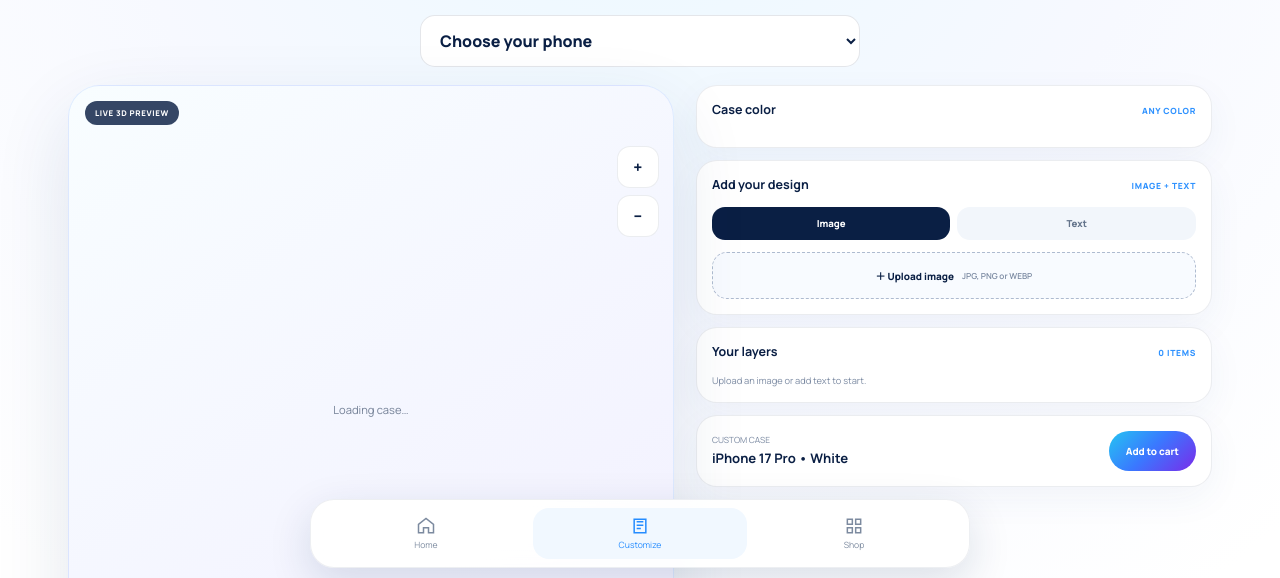
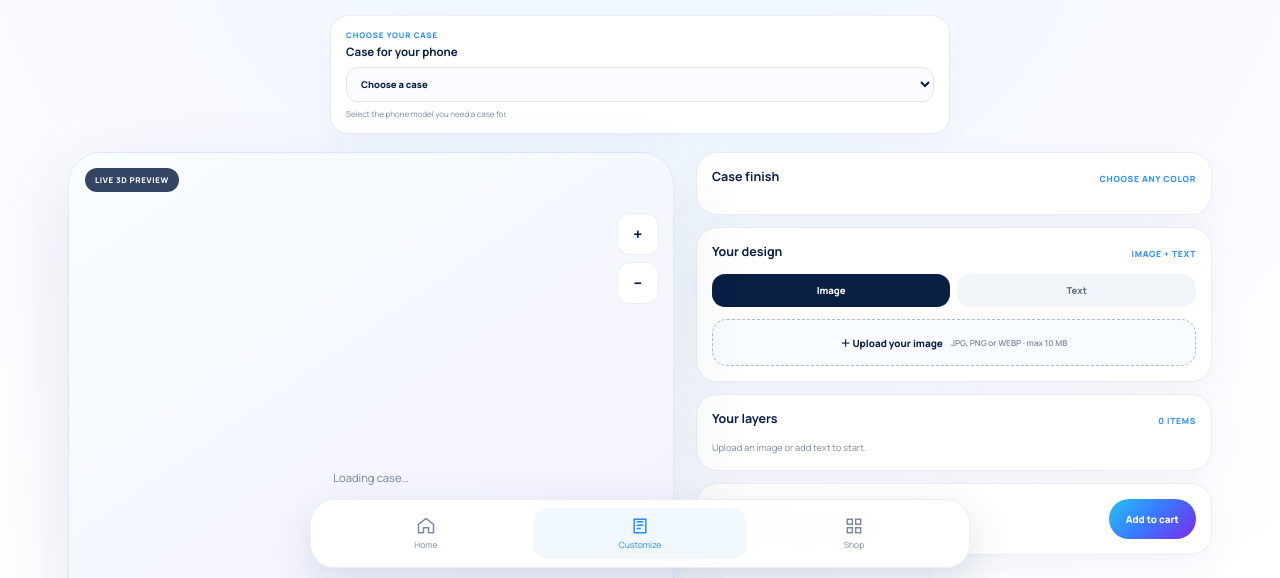
Before and after one commit to hadiajami/hadi-mobile-new, a plain HTML site: page setup.html in a window 1280 px wide. Shown: the part 222-800 px from the top of the page. Drawn offline with nearby package versions, Linux system fonts and the light colour scheme.

Commit message:
Update setup.html

```diff
--- a/setup.html
+++ b/setup.html
@@ -37,7 +37,12 @@ button,input,select{font:inherit}.studio-header{position:sticky;top:0;z-index:40
 .bottom-nav{position:fixed;z-index:45;left:50%;bottom:max(10px,env(safe-area-inset-bottom));transform:translateX(-50%);width:min(660px,calc(100% - 24px));display:grid;grid-template-columns:repeat(3,1fr);padding:8px;background:rgba(255,255,255,.92);backdrop-filter:blur(18px);border:1px solid rgba(10,31,68,.07);border-radius:24px;box-shadow:0 14px 44px rgba(17,42,84,.14)}.bottom-nav a{display:grid;place-items:center;gap:3px;text-decoration:none;color:#7c8a9f;font-size:.54rem;padding:8px;border-radius:16px}.bottom-nav a.active{color:#258cff;background:#f1f8ff}.bottom-nav svg{width:20px;height:20px;fill:none;stroke:currentColor;stroke-width:1.8}
 @media(max-width:820px){.shell{padding:16px 12px 36px}.grid{grid-template-columns:1fr}.viewer-column{position:relative;top:auto}.viewer{min-height:520px;border-radius:25px}.panel{margin-top:2px}.intro h1{font-size:2.35rem}.viewer-tools{bottom:12px}.hint{bottom:68px}}
 @media(max-width:460px){.viewer{min-height:500px}.shell{padding-left:10px;padding-right:10px}.sliders{grid-template-columns:1fr}.studio-header{padding-left:12px;padding-right:12px}}
-</style>
+
+.selection-grid{display:grid;grid-template-columns:1fr 1fr;gap:10px;margin:0 0 18px}.selection-card{padding:14px 15px;border:1px solid rgba(10,31,68,.08);background:#fff;border-radius:18px;box-shadow:0 10px 28px rgba(36,79,143,.045)}.selection-card>span{display:block;font-size:.48rem;font-weight:900;letter-spacing:.12em;color:#2b8cff;margin-bottom:4px}.selection-card strong{display:block;font-size:.72rem;margin-bottom:8px}.selection-card select{width:100%;border:1px solid #e1e8f1;border-radius:11px;padding:9px 10px;background:#f9fbfe;color:#0a1f44;font-size:.59rem;font-weight:750}.case-choice div{padding:9px 10px;border-radius:11px;background:linear-gradient(135deg,#f1fbff,#f4efff);font-size:.6rem;font-weight:800;color:#0a1f44}
+@media(max-width:600px){.selection-grid{grid-template-columns:1fr}.selection-card{padding:13px}}
+
+.loader-ui,.load-error{position:absolute;inset:0;display:grid;place-items:center;align-content:center;gap:7px;text-align:center;color:#6e7d93;font-size:.7rem}.loader-ui strong,.load-error strong{color:#0a1f44;font-size:.72rem}.loader-ui small,.load-error small{font-size:.53rem}.spinner{width:28px;height:28px;border:3px solid #dce8f6;border-top-color:#347dff;border-radius:50%;animation:spin .8s linear infinite}@keyframes spin{to{transform:rotate(360deg)}}.load-error button{border:0;border-radius:999px;padding:9px 15px;background:#0a1f44;color:#fff;font-size:.58rem;font-weight:800}.edit-floating{position:absolute;z-index:11;left:50%;bottom:76px;transform:translate(-50%,12px);opacity:0;pointer-events:none;width:min(360px,calc(100% - 32px));display:grid;grid-template-columns:1fr 1fr;gap:7px;padding:9px;border-radius:17px;background:rgba(255,255,255,.94);backdrop-filter:blur(15px);box-shadow:0 12px 34px rgba(16,43,84,.15);border:1px solid rgba(10,31,68,.07);transition:.2s}.edit-floating.show{opacity:1;transform:translate(-50%,0);pointer-events:auto}.edit-slider{display:grid;gap:3px}.edit-slider span{font-size:.45rem;font-weight:900;letter-spacing:.08em;color:#718096}.edit-slider input{width:100%;accent-color:#2b8cff}.mini-edit{height:29px;border:0;border-radius:9px;background:#f1f5fa;color:#0a1f44;font-weight:900}.viewer-tools{z-index:12}
+.selection-grid.single{grid-template-columns:minmax(0,620px);justify-content:center}.selection-note{display:block;margin-top:7px;color:#7b8aa2;font-size:.5rem;line-height:1.35}.selection-card select{appearance:auto}</style>
 </head>
 <body>
 <header class="studio-header">
@@ -47,7 +52,9 @@ button,input,select{font:inherit}.studio-header{position:sticky;top:0;z-index:40
 
 <main class="shell">
 <section class="intro"><span class="eyebrow">MAKE IT YOURS</span><h1>Customize your case.</h1><p>Choose your case color, add a photo or your own text, then position everything directly on the live 3D preview.</p></section>
-<div class="phone-select"><select id="deviceSelect"><option value="">Choose your phone</option></select></div>
+<div class="selection-grid single">
+  <div class="selection-card"><span>CHOOSE YOUR CASE</span><strong>Case for your phone</strong><select id="deviceSelect"><option value="">Choose a case</option></select><small class="selection-note" id="caseChoice">Select the phone model you need a case for.</small></div>
+</div>
 
 <section class="grid">
 <div class="viewer-column">
@@ -55,7 +62,8 @@ button,input,select{font:inherit}.studio-header{position:sticky;top:0;z-index:40
     <div class="stage" id="stage"><div style="display:grid;place-items:center;height:100%;font-size:.7rem;color:#748197">Loading case…</div></div>
     <div class="badge">LIVE 3D PREVIEW</div>
     <div class="zoom-pop"><button id="zoomIn" aria-label="Zoom in">+</button><button id="zoomOut" aria-label="Zoom out">−</button></div>
-    <div class="hint" id="hint">Drag the case to rotate • pinch to zoom</div>
+    <div class="hint" id="hint">Drag to rotate • pinch to zoom</div>
+    <div class="edit-floating" id="editFloating"><div class="edit-slider"><span>SIZE</span><input id="viewerSize" type="range" min="20" max="300" value="100"></div><div class="edit-slider"><span>ROTATE</span><input id="viewerRotate" type="range" min="-180" max="180" value="0"></div><button class="mini-edit" data-nudge="0,-8">↑</button><button class="mini-edit" data-nudge="-8,0">←</button><button class="mini-edit" data-nudge="0,8">↓</button><button class="mini-edit" data-nudge="8,0">→</button></div>
     <div class="viewer-tools">
       <button class="tool active" id="orbitTool" title="Rotate case"><svg viewBox="0 0 24 24"><path d="M4 12a8 8 0 1 0 3-6M4 4v5h5"/></svg></button>
       <button class="tool" id="editTool" title="Move artwork"><svg viewBox="0 0 24 24"><path d="M12 2v20M2 12h20M12 2l-3 3m3-3 3 3M12 22l-3-3m3 3 3-3M2 12l3-3m-3 3 3 3M22 12l-3-3m3 3-3 3"/></svg></button>
@@ -68,15 +76,15 @@ button,input,select{font:inherit}.studio-header{position:sticky;top:0;z-index:40
 
 <div class="panel">
   <div class="card">
-    <div class="section-title"><h3>Case color</h3><span>ANY COLOR</span></div>
+    <div class="section-title"><h3>Case finish</h3><span>CHOOSE ANY COLOR</span></div>
     <div class="swatches" id="swatches"></div>
   </div>
 
   <div class="card">
-    <div class="section-title"><h3>Add your design</h3><span>IMAGE + TEXT</span></div>
+    <div class="section-title"><h3>Your design</h3><span>IMAGE + TEXT</span></div>
     <div class="tabs"><button class="tab active" data-pane="imagePane">Image</button><button class="tab" data-pane="textPane">Text</button></div>
     <div class="pane active" id="imagePane">
-      <label class="upload">＋ Upload image <small>JPG, PNG or WEBP</small><input id="imageUpload" type="file" accept="image/jpeg,image/png,image/webp"></label>
+      <label class="upload">＋ Upload your image <small>JPG, PNG or WEBP · max 10 MB</small><input id="imageUpload" type="file" accept="image/jpeg,image/png,image/webp"></label>
     </div>
     <div class="pane" id="textPane">
       <div class="text-row">
@@ -108,7 +116,7 @@ button,input,select{font:inherit}.studio-header{position:sticky;top:0;z-index:40
   </div>
 
   <div class="card order">
-    <div><small>CUSTOM CASE</small><strong id="caseSummary">iPhone 17 Pro • White</strong></div>
+    <div><small>CUSTOM CASE</small><strong id="caseSummary">iPhone 17 Pro Case • White</strong></div>
     <button class="cart" id="addCart">Add to cart</button>
   </div>
 </div>
@@ -124,6 +132,6 @@ button,input,select{font:inherit}.studio-header{position:sticky;top:0;z-index:40
 <script src="https://cdn.jsdelivr.net/npm/@supabase/supabase-js@2"></script>
 <script src="assets/js/config.js"></script>
 <script type="importmap">{"imports":{"three":"https://cdn.jsdelivr.net/npm/three@0.168.0/build/three.module.js","three/addons/":"https://cdn.jsdelivr.net/npm/three@0.168.0/examples/jsm/"}}</script>
-<script type="module" src="assets/js/setup.js?v=13.0"></script>
+<script type="module" src="assets/js/setup.js?v=14.0"></script>
 </body>
 </html>
```
